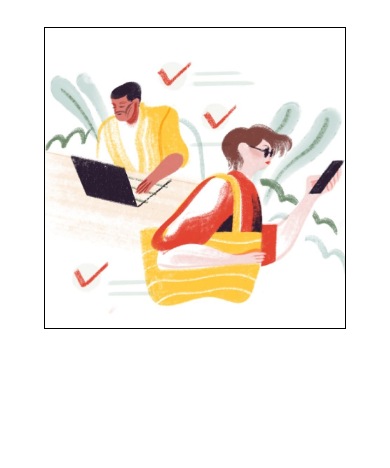
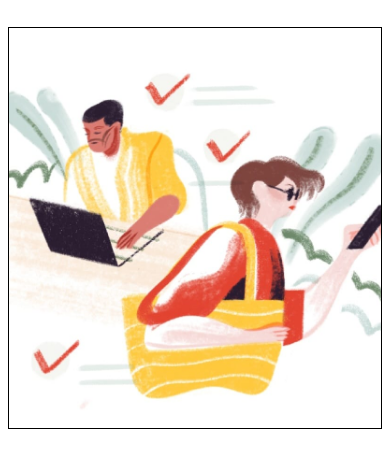
Before and after one commit to Josee-cmd/TO-DO, a website: page View/index.html in a window 390 px wide. Drawn offline with Linux system fonts and the light colour scheme.

Commit message:
Mantenimiento-flexbox

```diff
--- a/Sass/styles.scss
+++ b/Sass/styles.scss
@@ -3,7 +3,7 @@ body{
     @include MixinFunc.create-flexbox(center);
     @media (max-width:700px) {
         .main{
-            @include MixinFunc.sizeContainer(300px,300px)
+            @include MixinFunc.sizeContainer(400px,400px)
         }
     }
 }
```
Also changed, not shown: Css/styles.css.
